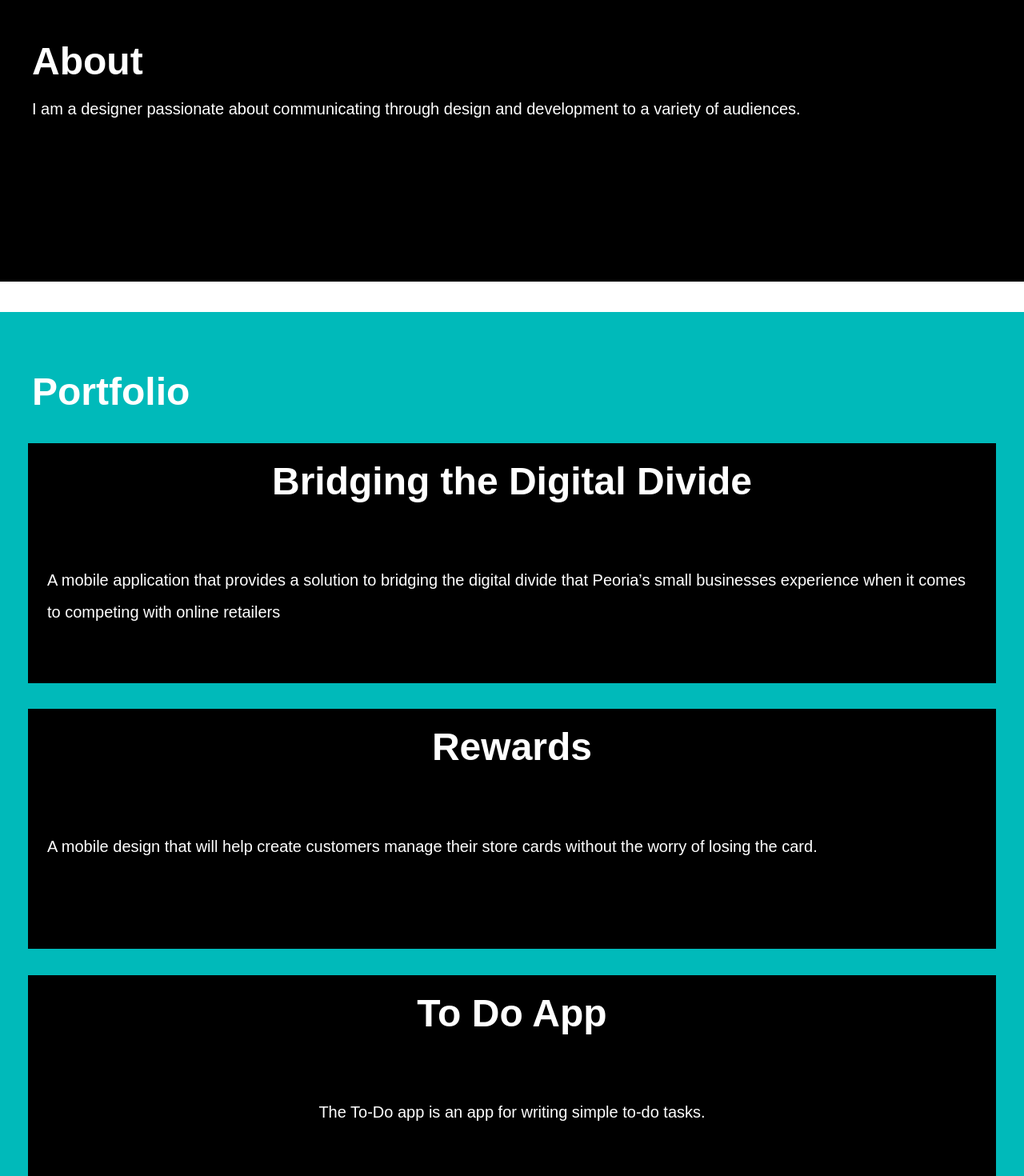
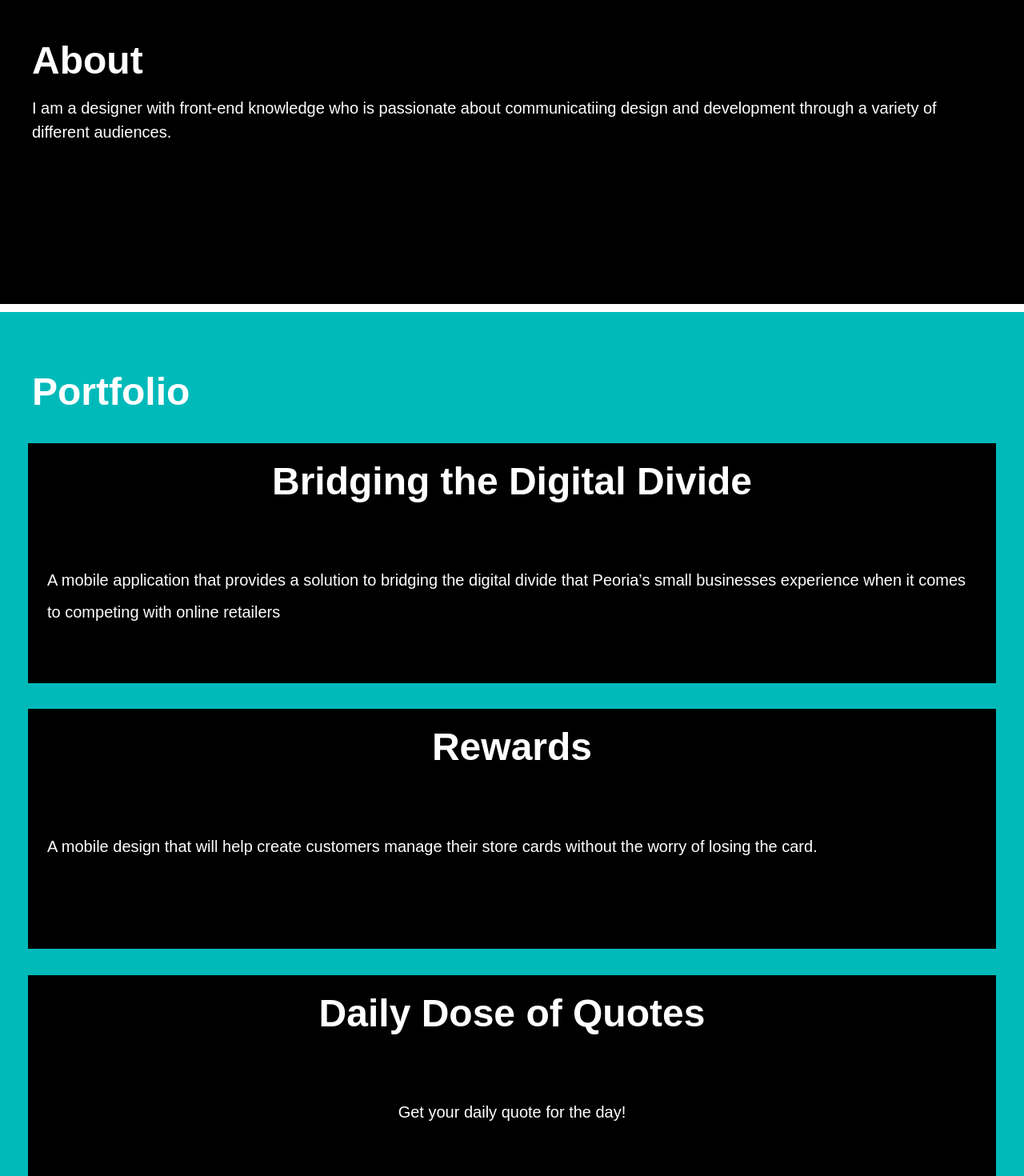
Before and after one commit to parshanapally/portfolio-website, a React (Create React App) app: page / in a window 1280 px wide. Shown: the part 440-1910 px from the top of the page at 80% size. Built offline with nearby package versions, Linux system fonts and the light colour scheme.

Commit message:
chore: add paragraph

```diff
--- a/src/components/Portfolio/index.js
+++ b/src/components/Portfolio/index.js
@@ -27,8 +27,9 @@ const Portfolio = () => {
           <div className="about-content">
             <h1>About</h1>
             <p>
-              I am a designer passionate about communicating through design and
-              development to a variety of audiences.
+              I am a designer with front-end knowledge who is passionate about
+              communicatiing design and development through a variety of
+              different audiences.
             </p>
           </div>
         </div>
@@ -60,13 +61,11 @@ const Portfolio = () => {
         <a
           rel="noopener noreferrer"
           target="_blank"
-          href="https://parshanapally.github.io/todo-app/"
+          href="https://parshanapally.github.io/quote/"
         >
           <div className="portfolio-item">
-            <h1>To Do App</h1>
-            <p id="text-align">
-              The To-Do app is an app for writing simple to-do tasks.
-            </p>
+            <h1>Daily Dose of Quotes</h1>
+            <p id="text-align">Get your daily quote for the day!</p>
           </div>
         </a>
 
```
Also changed, not shown: 1 other file (tests, documents, lock files or other folders).
